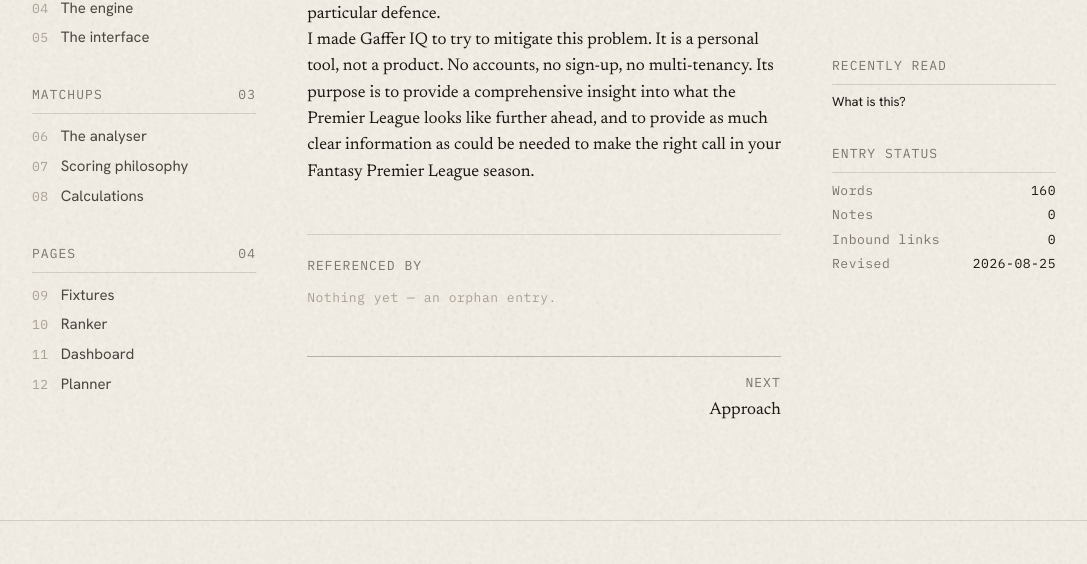
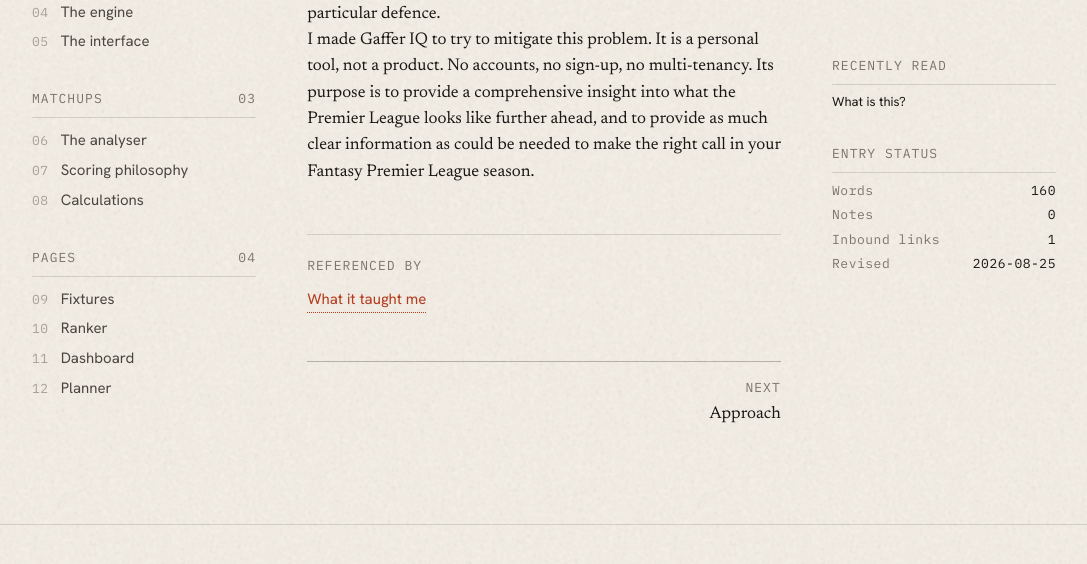
Before and after one commit to JAYJAYBEE303/jayjaybee-site, a Jekyll site: the page built from projects/wiki/gaffer-iq/what-is-this/index.html, in a window 1280 px wide and 900 px high, scrolled down 1247 px. Shown: the top 564 px of the window, without its empty margins (96-1183 px from the left). Built offline with Jekyll 4.4.1, drawn with Linux system fonts in a browser that asks for light colours; part of the change alters nothing that is shown.

Commit message:
fix(wiki-entry): match app-slug backlinks and fix cross-app kind fallback
I1: the backlink needle only matched [[page.slug|, but the corpus's
only wiki link is an app-slug link ([[gaffer-iq|Gaffer IQ]]), which
wiki-body.html already resolves to the app's first section. A
section that is its app's front door (wk_idx == 0) now also matches
[[app.slug|, so it inherits the app's inbound links.

Carried-forward wk_bk minor: the kind fallback read the CURRENT
page's app kind (wk_app.kind) instead of the backlinking section's
own app kind. Dormant until the I1 fix activated the first cross-app
backlink this corpus will ever have. Now looks up the backlinking
section's own parent app via wk_apps and falls back to its kind.

Co-Authored-By: Claude Opus 5 <noreply@anthropic.com>

```diff
--- a/_layouts/wiki-entry.html
+++ b/_layouts/wiki-entry.html
@@ -72,7 +72,12 @@ layout: default
 
 {%- comment -%}
   Backlinks, derived from the [[slug|…]] convention itself rather than
-  from a declared list, so the two can never drift apart.
+  from a declared list, so the two can never drift apart. A section
+  that is its app's front door (wk_idx == 0) ALSO inherits the app's
+  inbound links: [[app-slug|…]] is the only form wiki-body.html lets an
+  author write when linking to a write-up in general (see its own
+  comment), and it resolves to that write-up's first section — so this
+  is where a link written that way has to land.
 {%- endcomment -%}
 {%- comment -%}
   Built with `capture` and a counter rather than by accumulating an
@@ -82,12 +87,18 @@ layout: default
   one pass instead.
 {%- endcomment -%}
 {%- capture wk_needle -%}[[{{ page.slug }}|{%- endcapture -%}
+{%- capture wk_needle_app -%}[[{{ wk_app.slug }}|{%- endcapture -%}
 {%- assign wk_backs_count = 0 -%}
 {%- capture wk_backs_html -%}
   {%- for s in wk_all -%}
-    {%- if s.url != page.url and s.content contains wk_needle -%}
+    {%- assign wk_is_back = false -%}
+    {%- if s.content contains wk_needle -%}{%- assign wk_is_back = true -%}{%- endif -%}
+    {%- if wk_idx == 0 and s.content contains wk_needle_app -%}{%- assign wk_is_back = true -%}{%- endif -%}
+    {%- if s.url != page.url and wk_is_back -%}
       {%- assign wk_backs_count = wk_backs_count | plus: 1 -%}
-      {%- assign wk_bk = s.kind | default: wk_app.kind -%}
+      {%- comment -%} The backlinking section's OWN app, not the current page's — a cross-app backlink must show the source's kind, not the destination's. {%- endcomment -%}
+      {%- assign wk_bapp = wk_apps | where: "slug", s.parent | first -%}
+      {%- assign wk_bk = s.kind | default: wk_bapp.kind -%}
       <a class="wl" href="{{ s.url }}" data-peek-kind="{{ wk_bk | escape }}" data-peek-title="{{ s.title | escape }}" data-peek-lede="{{ s.lede | escape }}">{{ s.title }}</a>
     {%- endif -%}
   {%- endfor -%}
```
